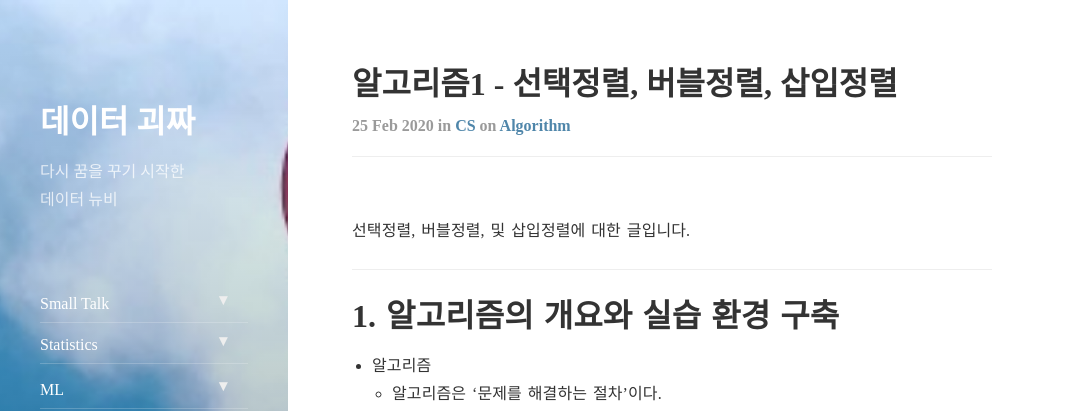
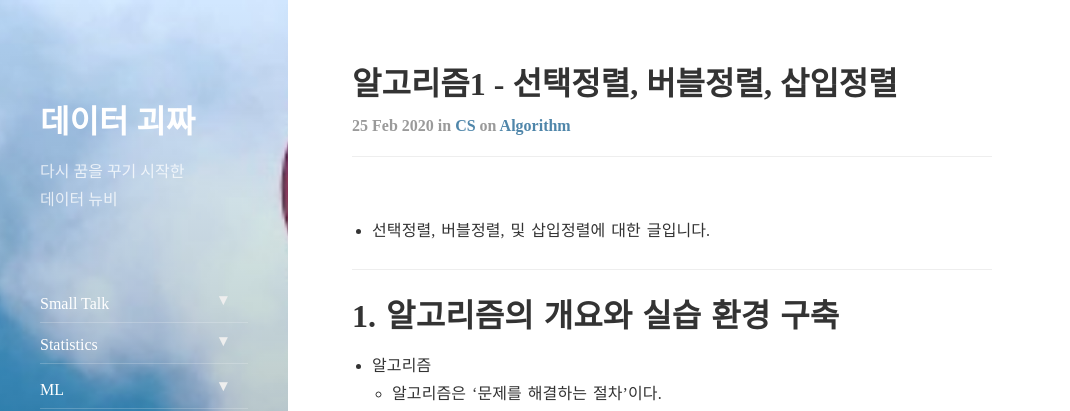
Before and after one commit to tryumanshow/data-weirdo.github.io, a Jekyll site: the page built from _posts/2020-02-25-cs-algorithm-al1.markdown, in a window 1280 px wide. Shown: the top 411 px of the page, without its empty margins (0-1070 px from the left). Built offline with Jekyll 4.4.1, drawn with Linux system fonts in a browser that asks for light colours; nearby versions of some CDN libraries; comment, search, counter and statistics services are not loaded.

```diff
--- a/_posts/2020-02-25-cs-algorithm-al1.markdown
+++ b/_posts/2020-02-25-cs-algorithm-al1.markdown
@@ -7,7 +7,7 @@ tags: algorithm
 comments: true
 ---
 
-선택정렬, 버블정렬, 및 삽입정렬에 대한 글입니다.
+- 선택정렬, 버블정렬, 및 삽입정렬에 대한 글입니다.
 
 ---
 
```
